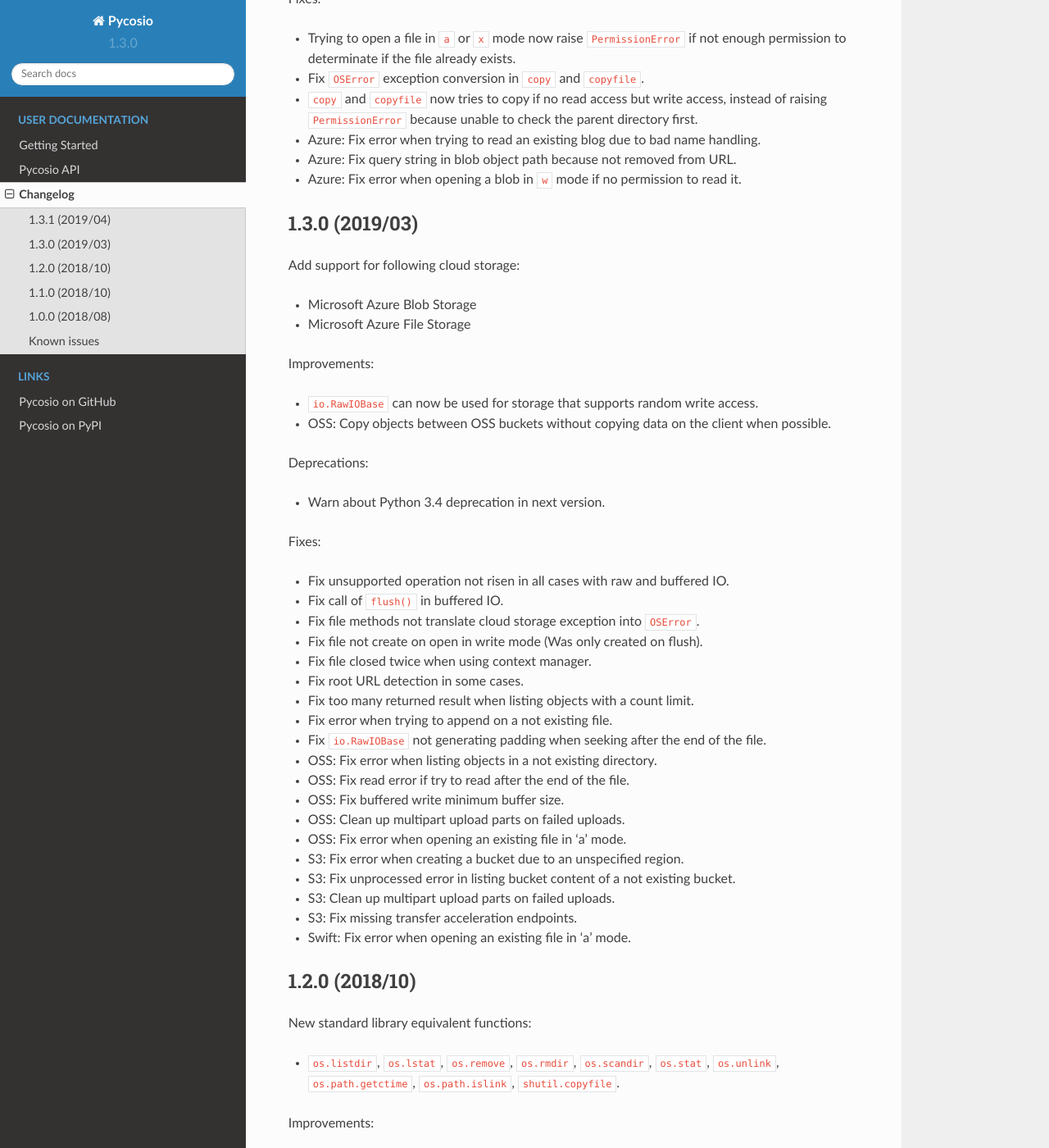
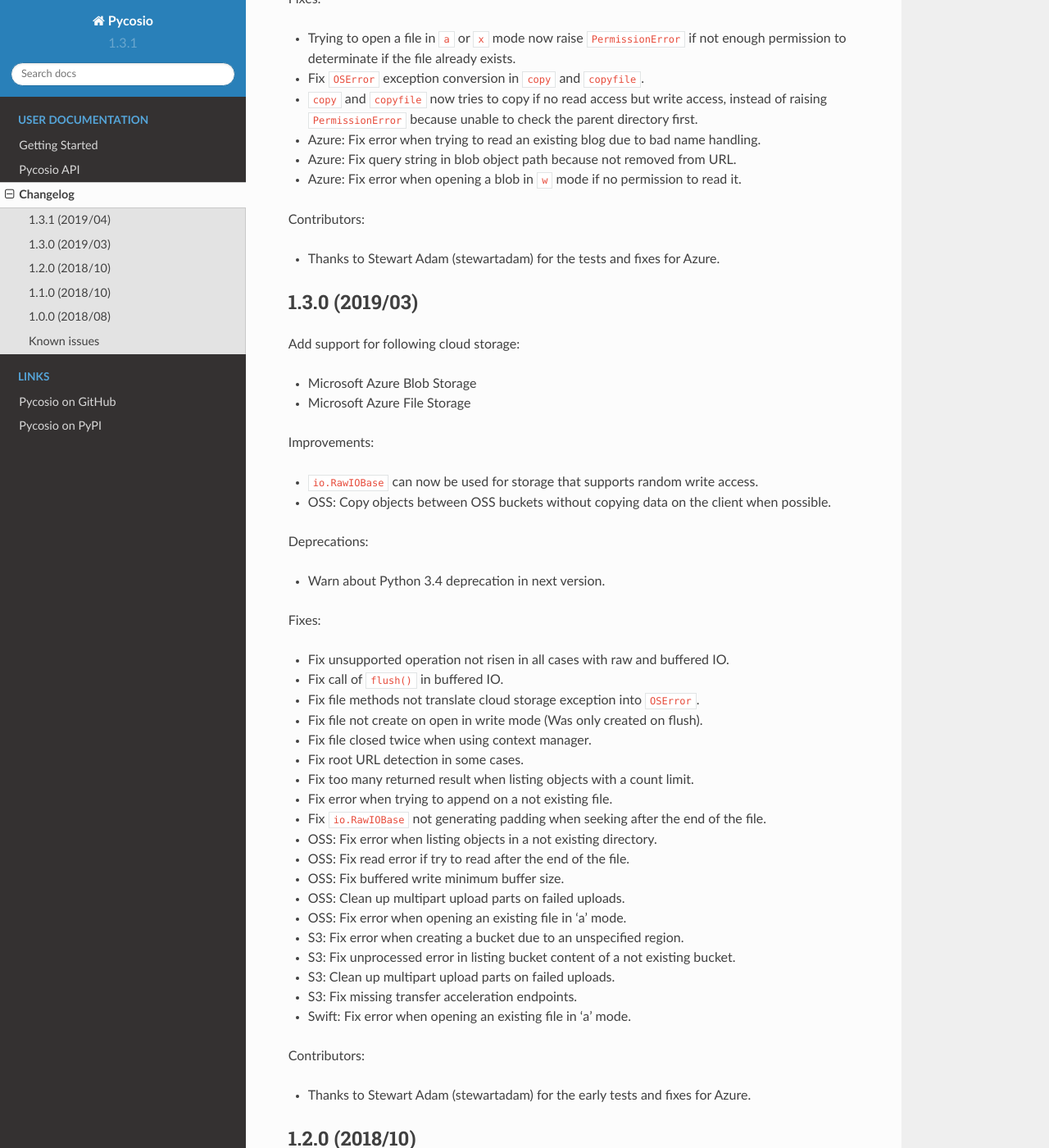
Before and after one commit to JGoutin/airfs, a Sphinx documentation site: the page built from docs/changes.rst, in a window 1280 px wide and 1400 px high, scrolled down 229 px. Shown: the whole window at 82% size. Built offline with Sphinx 7.4.7 and the Read the Docs theme 2.0.0, drawn with Linux system fonts in a browser that asks for light colours.

Commit message:
Version 1.3.1

```diff
--- a/docs/changes.rst
+++ b/docs/changes.rst
@@ -1,6 +1,5 @@
 Changelog
 =========
-
 
 1.3.1 (2019/04)
 ---------------
@@ -19,6 +18,10 @@ Fixes:
 * Azure: Fix error when opening a blob in ``w`` mode if no permission to read
   it.
 
+Contributors:
+
+* Thanks to Stewart Adam (stewartadam) for the tests and fixes for Azure.
+
 1.3.0 (2019/03)
 ---------------
 
@@ -29,7 +32,8 @@ Add support for following cloud storage:
 
 Improvements:
 
-* ``io.RawIOBase`` can now be used for storage that supports random write access.
+* ``io.RawIOBase`` can now be used for storage that supports random write
+  access.
 * OSS: Copy objects between OSS buckets without copying data on the client when
   possible.
 
@@ -47,7 +51,8 @@ Fixes:
 * Fix root URL detection in some cases.
 * Fix too many returned result when listing objects with a count limit.
 * Fix error when trying to append on a not existing file.
-* Fix ``io.RawIOBase`` not generating padding when seeking after the end of the file.
+* Fix ``io.RawIOBase`` not generating padding when seeking after the end of the
+  file.
 * OSS: Fix error when listing objects in a not existing directory.
 * OSS: Fix read error if try to read after the end of the file.
 * OSS: Fix buffered write minimum buffer size.
@@ -58,6 +63,10 @@ Fixes:
 * S3: Clean up multipart upload parts on failed uploads.
 * S3: Fix missing transfer acceleration endpoints.
 * Swift: Fix error when opening an existing file in 'a' mode.
+
+Contributors:
+
+* Thanks to Stewart Adam (stewartadam) for the early tests and fixes for Azure.
 
 1.2.0 (2018/10)
 ---------------
@@ -73,8 +82,9 @@ Improvements:
 * Copy of objects from and to the same storage is performed directly on remote
   server if possible.
 * Pycosio now raises ``io.UnsupportedOperation`` if an operation is not
-  compatible with the current storage, this applies to all newly created function
-  and following existing functions: ``getsize``,  ``getmtime``, ``mkdir``.
+  compatible with the current storage, this applies to all newly created
+  function and following existing functions: ``getsize``,  ``getmtime``,
+  ``mkdir``.
 
 Fixes:
 
--- a/pycosio/__init__.py
+++ b/pycosio/__init__.py
@@ -16,7 +16,7 @@ WITHOUT WARRANTIES OR CONDITIONS OF ANY KIND, either express or implied.
 See the License for the specific language governing permissions and
 limitations under the License.
 """
-__version__ = '1.3.0'
+__version__ = '1.3.1'
 __copyright__ = "Copyright 2018 Accelize"
 __licence__ = "Apache 2.0"
 
```
